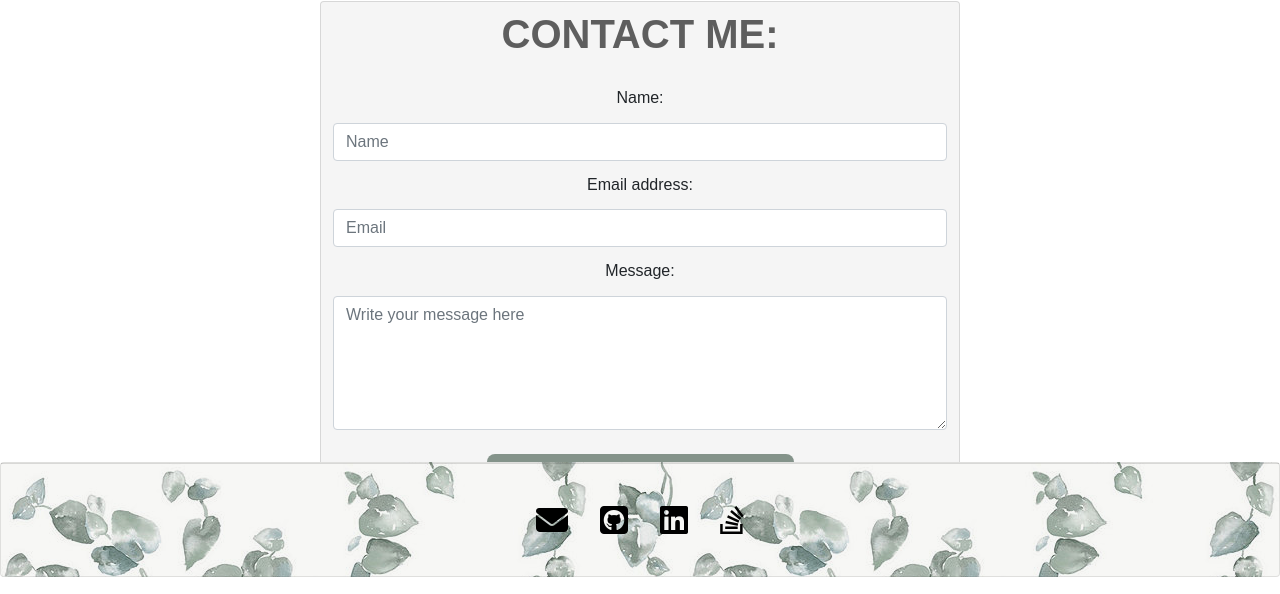
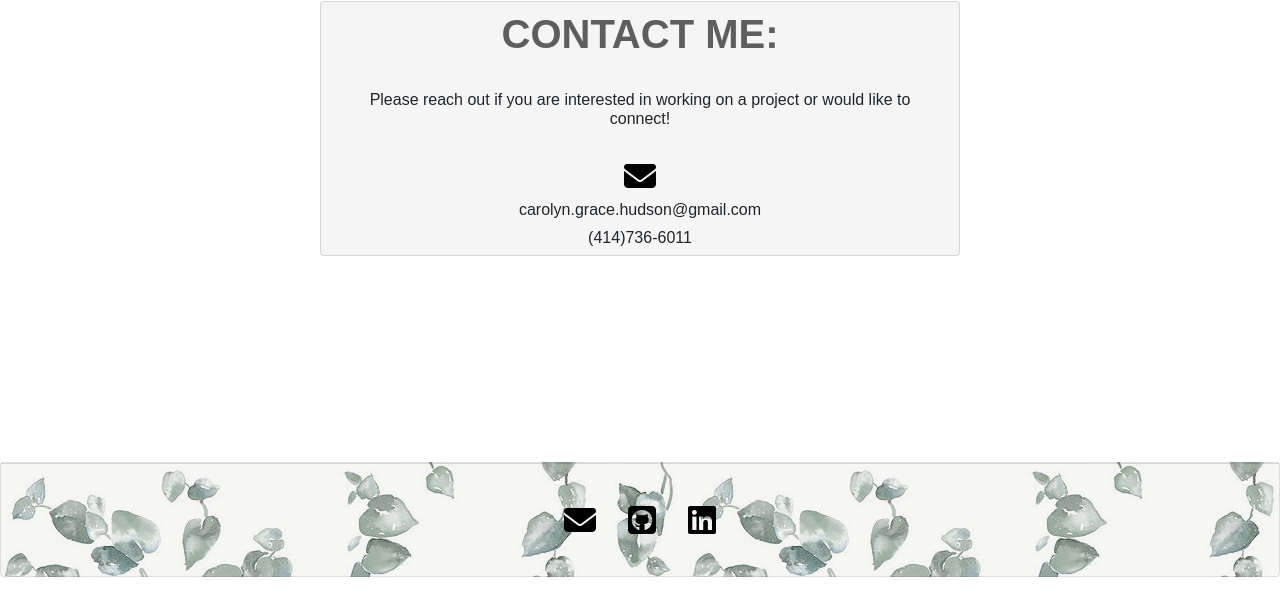
Before and after one commit to cghudson/portfolio-react, a React (Create React App) app: page / in a window 1280 px wide. Both pictures are taken after a click on the element "Contact". Shown: the part 223-817 px from the top of the page. Built offline with nearby package versions, Linux system fonts and the light colour scheme.

Commit message:
replace contact form with contact info, update resume

```diff
--- a/src/components/contact.js
+++ b/src/components/contact.js
@@ -1,93 +1,23 @@
 // setup for file modeled after UW Coding Bootcamp Module 20
 
-import React, { useState } from "react";
-import { validateEmail } from "../utils/helpers";
-import { capitalizeFirstLetter } from "../utils/helpers";
+import React from "react";
 
 function Contact() {
-  const [formState, setFormState] = useState({
-    name: "",
-    email: "",
-    message: "",
-  });
-
-  const { name, email, message } = formState;
-
-  const [errorMessage, setErrorMessage] = useState("");
-
-  const handleSubmit = (e) => {
-    e.preventDefault();
-    if (!errorMessage) {
-      setFormState({ [e.target.name]: e.target.value });
-      console.log("Form", formState);
-    }
-  };
-
-  const handleChange = (e) => {
-    if (e.target.name === "email") {
-      const isValid = validateEmail(e.target.value);
-      if (!isValid) {
-        setErrorMessage("Please provide a valid email address.");
-      } else {
-        setErrorMessage("");
-      }
-    } else {
-      if (!e.target.value.length) {
-        setErrorMessage(`${capitalizeFirstLetter(e.target.name)} is required.`);
-      } else {
-        setErrorMessage("");
-      }
-    }
-  };
-
   return (
     <section className="container card contact-me">
-      <h1 className="title p-2">
-        CONTACT ME:
-      </h1>
-      <form id="contact-form" onSubmit={handleSubmit}>
-        <div className="form-group">
-          <label htmlFor="name">Name:</label>
-          <input
-            type="text"
-            name="name"
-            defaultValue={name}
-            placeholder="Name"
-            onBlur={handleChange}
-            className="form-control"
-          />
-        </div>
-        <div className="form-group">
-          <label htmlFor="email">Email address:</label>
-          <input
-            type="email"
-            name="email"
-            defaultValue={email}
-            placeholder="Email"
-            onBlur={handleChange}
-            className="form-control"
-          />
-        </div>
-        <div className="form-group">
-          <label htmlFor="message">Message:</label>
-          <textarea
-            name="message"
-            rows="5"
-            defaultValue={message}
-            placeholder="Write your message here"
-            onBlur={handleChange}
-            className="form-control"
-          />
-        </div>
-        {errorMessage && (
-          <div>
-            <p className="error-text">{errorMessage}</p>
-          </div>
-        )}
-        <button data-testid="button" type="submit" className="contact-btn">
+      <h1 className="title p-2">CONTACT ME:</h1>
+      {/* <form id="contact-form"> */}
+      <h6 className="card-body">Please reach out if you are interested in working on a project or would like to connect!</h6>
+      <a href="mailto:cghudson@uwalumni.com">
+        <i className="fa-solid fa-envelope fa-2x p-2 nav-item"></i>
+      </a>
+      <h6>carolyn.grace.hudson@gmail.com</h6>
+      <h6>(414)736-6011</h6>
+
+      {/* <button data-testid="button" type="submit" className="contact-btn">
           Submit
-        </button>
-      </form>
+        </button> */}
+      {/* </form> */}
     </section>
   );
 }
--- a/src/components/footer.js
+++ b/src/components/footer.js
@@ -24,11 +24,11 @@ function Footer() {
               <i className="fa-brands fa-linkedin fa-2x p-2 nav-item"></i>
             </a>
           </li>
-          <li className="m-2">
+          {/* <li className="m-2">
             <a href="https://stackoverflow.com/users/17782192/carolyn-hudson" target="_blank" rel="noreferrer">
               <i className="fa-brands fa-stack-overflow fa-2x p-2 nav-item"></i>
             </a>
-          </li>
+          </li> */}
         </ul>
       </div>
     </footer>
```
Also changed, not shown: 1 other file (tests, documents, lock files or other folders).
